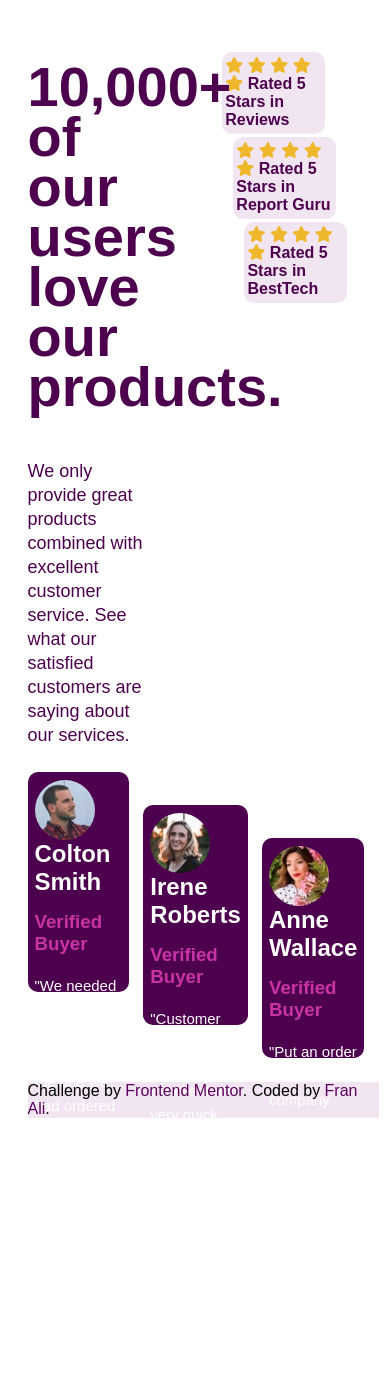
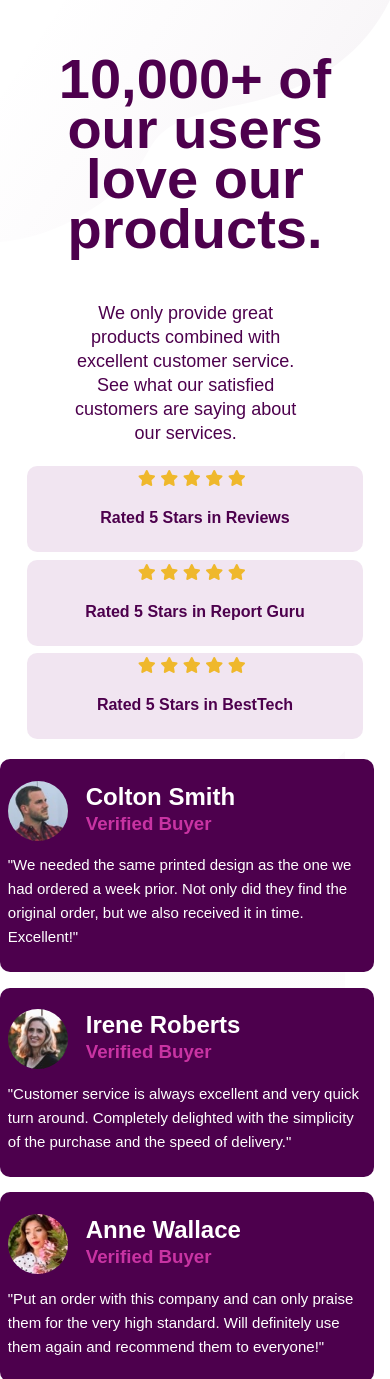
Before and after one commit to FrantiskaAli/socialProofSection, a plain HTML site: page index.html in a window 390 px wide. Shown: the top 1379 px of the page. Drawn offline with Linux system fonts and the light colour scheme.

Commit message:
final touch ups and readme

```diff
--- a/index.html
+++ b/index.html
@@ -24,7 +24,7 @@
     <section id="left">
    <h1>10,000+ of our users love our products. </h1>
 
-    <p>We only provide great products combined with excellent customer service.
+    <p id="header-paragraph">We only provide great products combined with excellent customer service.
     See what our satisfied customers are saying about our services.</p>
 
     </section>
@@ -32,34 +32,40 @@
     <section id="right">
 
     <article class="rating" id="fisrt">
+      <div class="stars">
       <i class="fa-solid fa-star"></i>
       <i class="fa-solid fa-star"></i>
       <i class="fa-solid fa-star"></i>
       <i class="fa-solid fa-star"></i>
       <i class="fa-solid fa-star"></i>
-    Rated 5 Stars in Reviews
+      </div>
+    <h4>Rated 5 Stars in Reviews</h4>
     </article>
     <article class="rating" id="second">
+       <div class="stars">
       <i class="fa-solid fa-star"></i>
       <i class="fa-solid fa-star"></i>
       <i class="fa-solid fa-star"></i>
       <i class="fa-solid fa-star"></i>
       <i class="fa-solid fa-star"></i>
-    Rated 5 Stars in Report Guru
+      </div>
+    <h4>Rated 5 Stars in Report Guru</h4>
     </article>
     <article class="rating" id="third">
+       <div class="stars">
       <i class="fa-solid fa-star"></i>
       <i class="fa-solid fa-star"></i>
       <i class="fa-solid fa-star"></i>
       <i class="fa-solid fa-star"></i>
       <i class="fa-solid fa-star"></i>
-    Rated 5 Stars in BestTech
+      </div>
+    <h4>Rated 5 Stars in BestTech</h4>
     </article>
 
     </section>
     </header>
 <!--TESTIMONIAL CARD, BOTTOM-->
-    <section id="bottom">
+    <main id="bottom">
 
     <article id="A" class="testimonials">
       <img src="./images/image-colton.jpg" alt="profile picture Colton"/>
@@ -93,12 +99,6 @@
     standard. Will definitely use them again and recommend them to everyone!"</p>
     </article>
 
-  </section>
-    <footer class="attribution">
-      Challenge by
-      <a href="https://www.frontendmentor.io?ref=challenge" target="_blank"
-        >Frontend Mentor</a
-      >. Coded by <a href="https://github.com/FrantiskaAligit ">Fran Ali</a>.
-    </footer>
+  </main>
   </body>
 </html>
--- a/style.css
+++ b/style.css
@@ -1,32 +1,22 @@
+
 * {
     box-sizing: border-box;
     font-family: Arial, Helvetica, sans-serif
 }
-
-.wrap-layer{
-    position: relative;
-    width: 100%;
-
- }
-
- .text-layer{
-    position: absolute;
-    width: 100%;
-    height: auto;
-    top: 0;
-    left: 0;
-    /* non-critical styles left out */
- }
-
 body {
-    padding: 2% 5%;
-
+    overflow-x:hidden;
+    padding:0;
+    margin:0;
 }
 /*left side of header*/
 header {
+    padding:2% ;
     display: flex;
     justify-content: space-between;
     color: rgb(77, 0, 77);
+    background-image:url("./images/bg-pattern-top-desktop.svg") ;
+    background-size: cover;
+    background-repeat: no-repeat;
 }
 h1 {
     font-size: 350%;
@@ -43,26 +33,27 @@ h1 {
 }
 /*ratings*/
 #right {
-    margin-top:10%;
+    align-self: center;
     width:45%;
     display: flex;
     flex-direction: column;
-
-
 }
 .rating {
     background-color: rgba(116, 0, 116, 0.1);
     margin: 1%;
-    padding: 3% 2% ;
+    padding: 1% 2% ;
     width:65%;
     border-radius: 10px;
     font-weight: bolder;
-
+    display:flex;
+    align-items: center;
+}
+.stars{
+    margin-right:2%;
 }
 i {
     color: rgb(239, 184, 44);
 }
-
 #first{
 align-self: flex-start;
 }
@@ -75,12 +66,16 @@ align-self: flex-end;
 margin-right: 20%;
 }
 /*TESTIMONIAL STYLES*/
-#bottom {
+main {
     display: flex;
-    height: 300px;
+    height: 50vh;
     width: 100%;
-    height: 300px;
     margin-left: -2%;
+    background-image:url("./images/bg-pattern-bottom-desktop.svg");
+    background-size: contain;
+    background-repeat: no-repeat;
+    background-position: bottom;
+
 }
 img{
     float: left;
@@ -89,9 +84,6 @@ img{
     width: 60px;
     margin-right: 5%;
     margin-top: 5%;
-}
-.bottom{
-    height: 1000px;
 }
 .testimonials{
     background-color: rgb(77, 0, 77);
@@ -119,16 +111,47 @@ align-self: center;
 align-self: flex-end;
 }
 
-footer {
-    background-color: rgb(128, 0, 128, 0.1);
-    margin-top: 5%;
-
+@media(max-width: 650px){
+    body{
+        overflow-x:hidden;
+    }
+    header {
+      flex-direction:column;
+      background-image: url('./images/bg-pattern-top-mobile.svg');
+      background-size: contain;
+    }
+    #left {
+        width: 100%;
+        text-align:center;
+        align-items: center;
+    }
+    #header-paragraph{
+       padding-left:15%;
+    }
+    #right {
+        width:100%;
+        align-items: center;
+    }
+    #bottom {
+        flex-direction:column;
+        background-image: url('./images/bg-pattern-bottom-mobile.svg');
+        background-size: contain;
+    }
+    #first{
+        align-self: center;
+        }
+        #second{
+        align-self: center;
+        margin-right:0;
+        }
+        #third{
+        align-self: center;
+        margin-right:0;
+        }
+        .rating{
+            flex-direction:column;
+            width:90%;
+            margin: 1% 0;
+            text-align:center;
+        }
 }
-footer a{
-    text-decoration: none;
-    color: rgb(94, 0, 94);
-
-}
-footer a:hover{
-    color:rgb(255, 115, 255);
-}
```
Also changed, not shown: images/screenshot.jpg (added), 1 other file.
